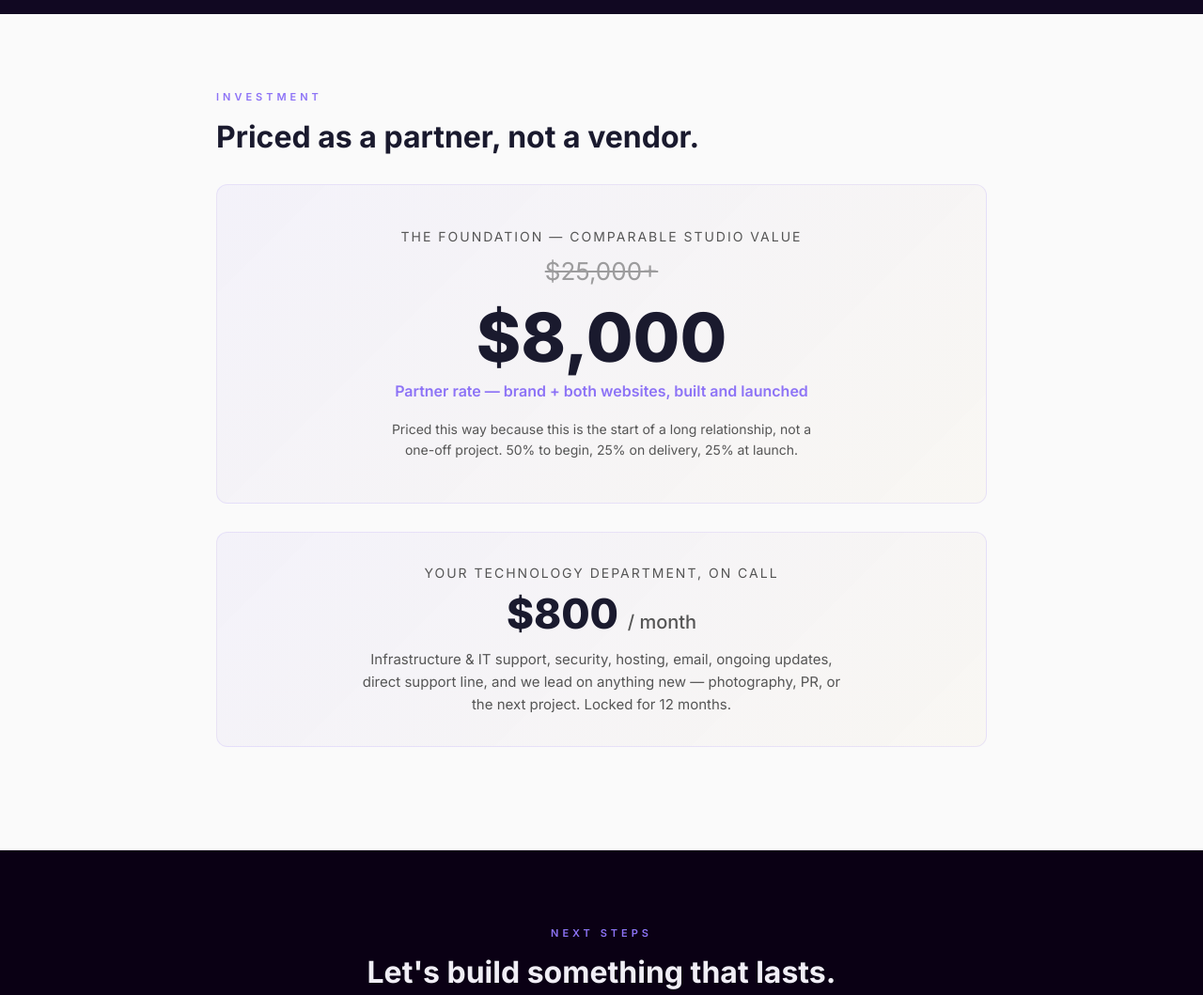
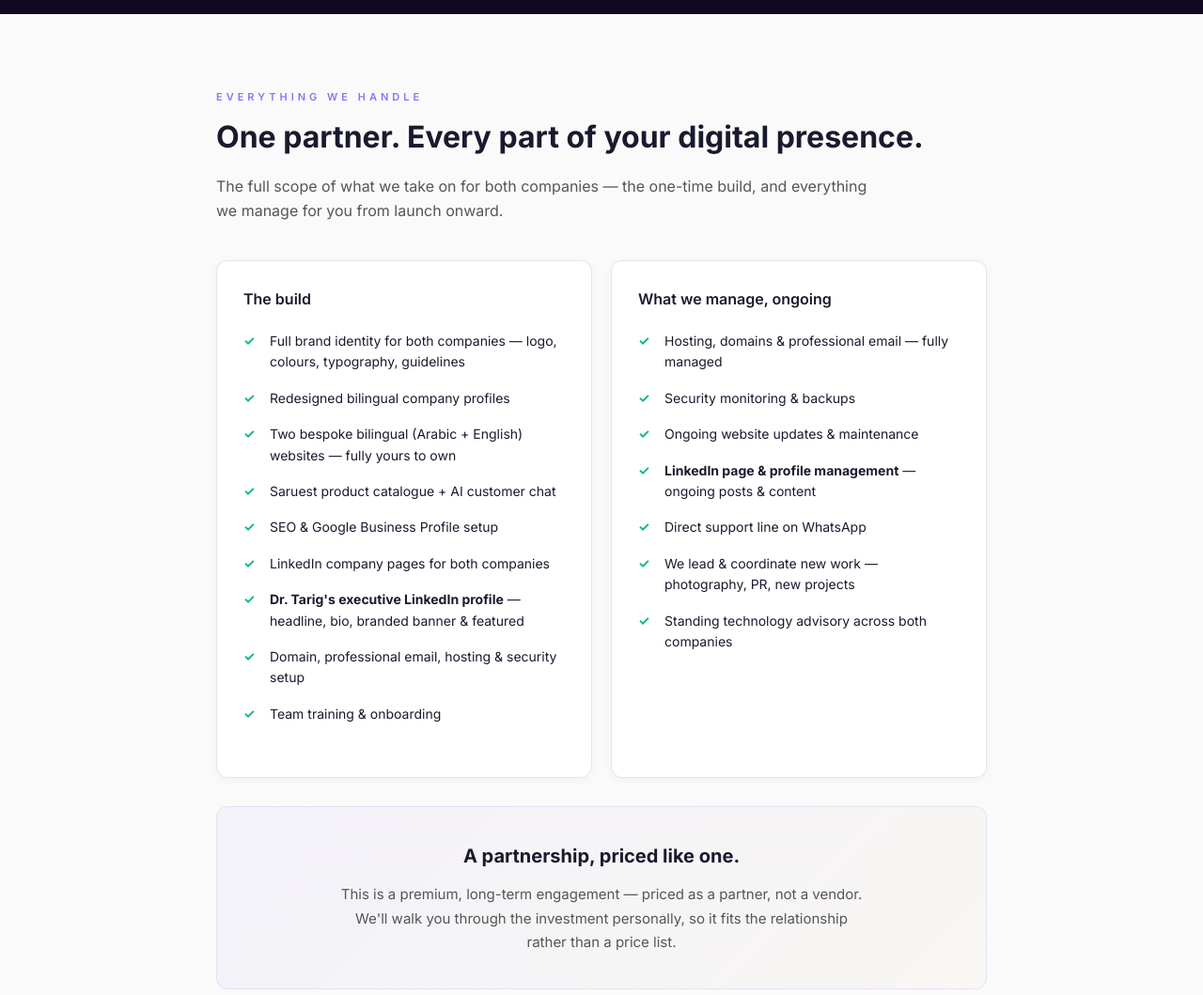
Before and after one commit to meant-space/saruest-proposal, a website: page index.html in a window 1280 px wide. Shown: the part 4920-5979 px from the top of the page at 94% size. Drawn offline with Linux system fonts and the light colour scheme.

Commit message:
No-price scope version: full services incl. LinkedIn, price kept for verbal pitch

```diff
--- a/index.html
+++ b/index.html
@@ -113,24 +113,44 @@
   </div>
 </section>
 
-<!-- ═══════════════════ INVESTMENT ═══════════════════ -->
+<!-- ═══════════════════ EVERYTHING WE HANDLE (NO PRICE) ═══════════════════ -->
 <section class="light">
   <div class="container">
-    <div class="section-label">Investment</div>
-    <h2 class="section-title">Priced as a partner, not a vendor.</h2>
-
-    <div class="highlight-box" style="text-align:center; padding:44px 32px;">
-      <p style="font-size:14px; color:var(--text-dark-muted); text-transform:uppercase; letter-spacing:2px;">The foundation — comparable studio value</p>
-      <p style="font-size:26px; color:var(--text-dark-muted); text-decoration:line-through; opacity:0.55; margin-top:4px;">$25,000+</p>
-      <p style="font-size:72px; font-weight:800; color:var(--text-dark); line-height:1.1; margin-top:10px;">$8,000</p>
-      <p style="font-size:16px; color:var(--accent); font-weight:600; margin-top:6px;">Partner rate — brand + both websites, built and launched</p>
-      <p style="font-size:14px; color:var(--text-dark-muted); max-width:470px; margin:16px auto 0; line-height:1.6;">Priced this way because this is the start of a long relationship, not a one-off project. 50% to begin, 25% on delivery, 25% at launch.</p>
+    <div class="section-label">Everything We Handle</div>
+    <h2 class="section-title">One partner. Every part of your digital presence.</h2>
+    <p class="section-text">The full scope of what we take on for both companies — the one-time build, and everything we manage for you from launch onward.</p>
+    <div class="card-grid">
+      <div class="card">
+        <h3>The build</h3>
+        <ul class="check-list" style="margin-top:12px">
+          <li>Full brand identity for both companies — logo, colours, typography, guidelines</li>
+          <li>Redesigned bilingual company profiles</li>
+          <li>Two bespoke bilingual (Arabic + English) websites — fully yours to own</li>
+          <li>Saruest product catalogue + AI customer chat</li>
+          <li>SEO &amp; Google Business Profile setup</li>
+          <li>LinkedIn company pages for both companies</li>
+          <li><strong>Dr. Tarig's executive LinkedIn profile</strong> — headline, bio, branded banner &amp; featured</li>
+          <li>Domain, professional email, hosting &amp; security setup</li>
+          <li>Team training &amp; onboarding</li>
+        </ul>
+      </div>
+      <div class="card">
+        <h3>What we manage, ongoing</h3>
+        <ul class="check-list" style="margin-top:12px">
+          <li>Hosting, domains &amp; professional email — fully managed</li>
+          <li>Security monitoring &amp; backups</li>
+          <li>Ongoing website updates &amp; maintenance</li>
+          <li><strong>LinkedIn page &amp; profile management</strong> — ongoing posts &amp; content</li>
+          <li>Direct support line on WhatsApp</li>
+          <li>We lead &amp; coordinate new work — photography, PR, new projects</li>
+          <li>Standing technology advisory across both companies</li>
+        </ul>
+      </div>
     </div>
 
-    <div class="highlight-box" style="text-align:center; padding:32px; margin-top:20px;">
-      <p style="font-size:14px; color:var(--text-dark-muted); text-transform:uppercase; letter-spacing:2px;">Your technology department, on call</p>
-      <p style="font-size:44px; font-weight:800; color:var(--text-dark); line-height:1.1; margin-top:8px;">$800 <span style="font-size:20px; font-weight:500; color:var(--text-dark-muted);">/ month</span></p>
-      <p style="font-size:15px; color:var(--text-dark-muted); max-width:520px; margin:12px auto 0; line-height:1.6;">Infrastructure &amp; IT support, security, hosting, email, ongoing updates, direct support line, and we lead on anything new — photography, PR, or the next project. Locked for 12 months.</p>
+    <div class="highlight-box" style="text-align:center; padding:36px; margin-top:24px;">
+      <h3 style="font-size:20px;">A partnership, priced like one.</h3>
+      <p style="font-size:15px; color:var(--text-dark-muted); max-width:560px; margin:12px auto 0; line-height:1.7;">This is a premium, long-term engagement — priced as a partner, not a vendor. We'll walk you through the investment personally, so it fits the relationship rather than a price list.</p>
     </div>
   </div>
 </section>
@@ -139,8 +159,8 @@
 <section class="dark" style="text-align:center;">
   <div class="container">
     <div class="section-label" style="text-align:center;">Next Steps</div>
-    <h2 class="section-title">Let's build something that lasts.</h2>
-    <p class="section-text" style="margin:0 auto;">Review, align on scope, and we begin — with weekly demos so you see it take shape, and a team that stays long after launch. This proposal is valid for 30 days.</p>
+    <h2 class="section-title">Does this cover what you need?</h2>
+    <p class="section-text" style="margin:0 auto;">If this is the partner you've been looking for, let's sit down and go through the details together — scope, timing, and getting started. We're ready when you are.</p>
   </div>
 </section>
 
```
